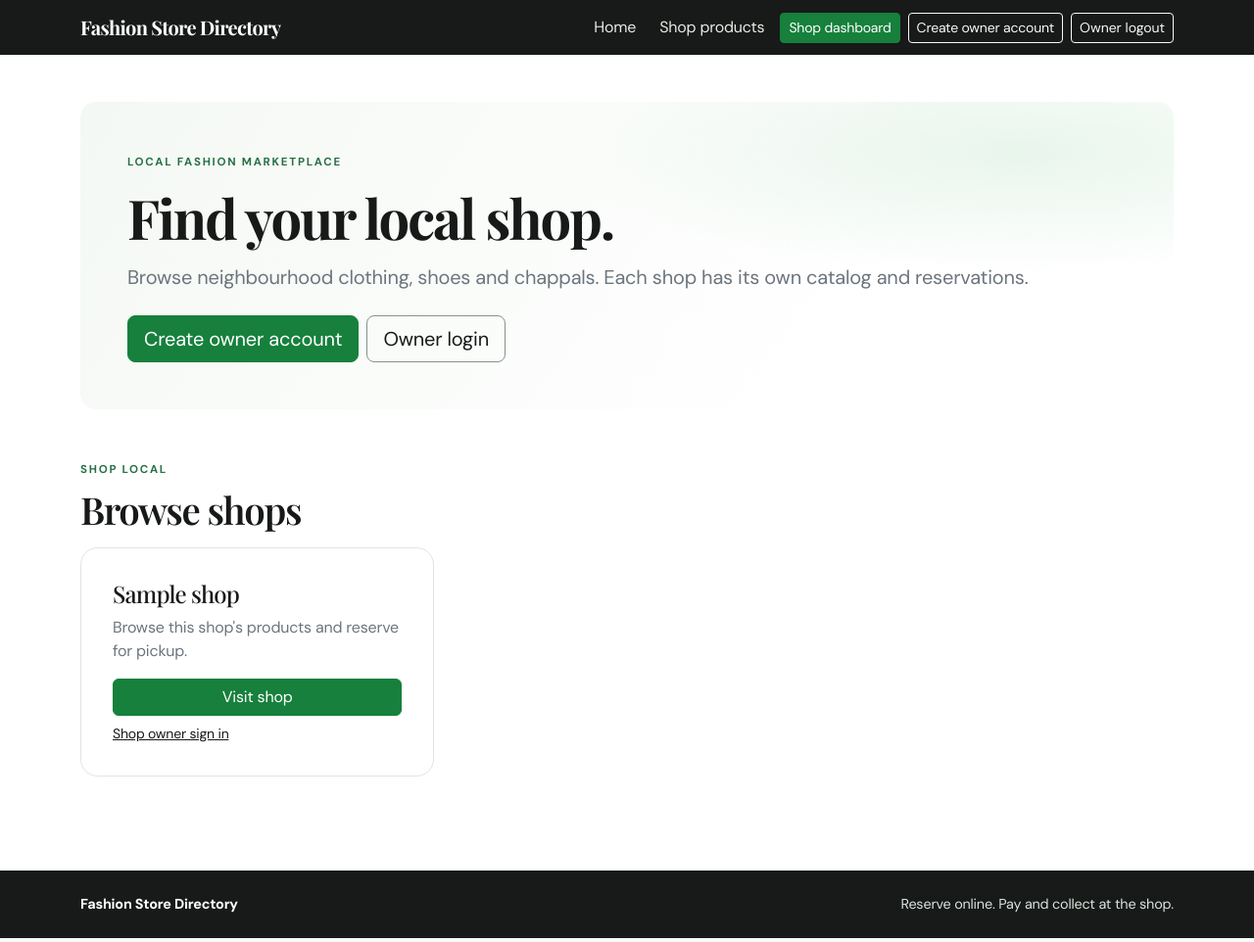
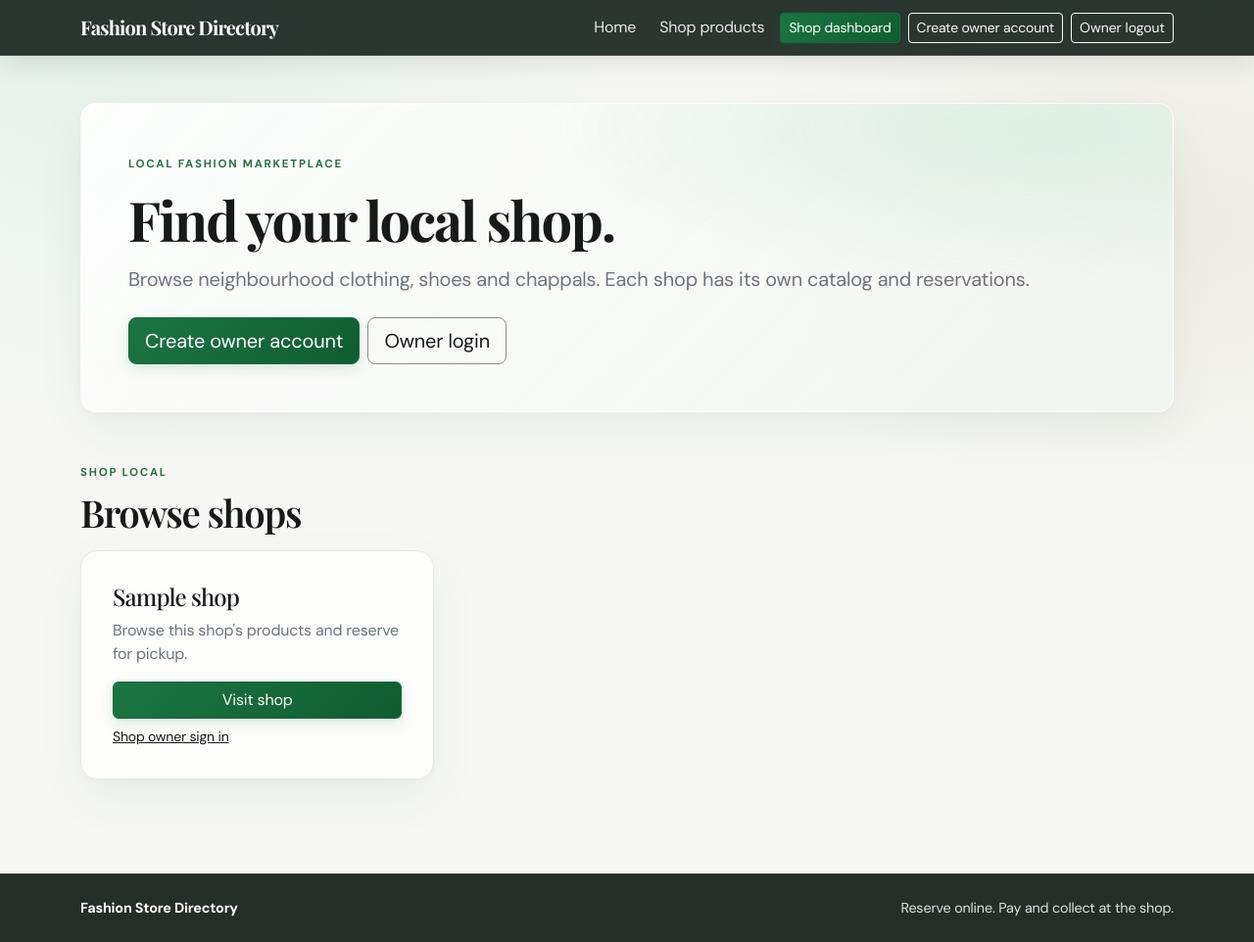
Before and after one commit to smubarakbasha28-collab/local_clothing_booking_production_starter, a Flask app: page / in a window 1280 px wide. Shown: the whole page at 98% size. Run offline with Flask 3, Linux system fonts and the light colour scheme; the visitor is signed in with stand-in values (Sample User, id 1); tables that the repository leaves empty hold one stand-in row (values such as "Sample post"); some libraries are stand-ins or nearby versions.

Commit message:
Polish UI with glass styling and motion
Co-authored-by: Copilot <223556219+Copilot@users.noreply.github.com>

```diff
--- a/static/css/style.css
+++ b/static/css/style.css
@@ -564,3 +564,163 @@ h1,h2,h3,.section-title,.navbar-brand{
   .product-card-inner,.product-image-wrap img,.directory-shop-card{transition:none}
   ::view-transition-old(root),::view-transition-new(root){animation:none}
 }
+
+/* Premium glass surfaces and subtle tactile interactions. */
+:root{
+  --glass-border:#ffffffb8;
+  --glass-surface:#ffffffb8;
+  --glass-shadow:0 18px 48px #173d2410,0 2px 8px #173d2408;
+  --green:#176b3a;
+  --green-dark:#10532d;
+}
+html{scroll-behavior:smooth}
+body{
+  background:
+    radial-gradient(ellipse at 8% 4%,#dcefe3a6 0,transparent 32rem),
+    radial-gradient(ellipse at 94% 24%,#e7e3d699 0,transparent 30rem),
+    #f7f8f5;
+}
+.site-nav{
+  border-bottom:1px solid #ffffff20;
+  background:#17231de8;
+  box-shadow:0 8px 28px #101b151c;
+  backdrop-filter:blur(18px) saturate(140%);
+  -webkit-backdrop-filter:blur(18px) saturate(140%);
+}
+.site-nav .navbar-brand{letter-spacing:-.04em}
+.site-nav .nav-link{
+  border-radius:100px;
+  padding-right:.8rem;
+  padding-left:.8rem;
+}
+.site-nav .nav-link:hover,.site-nav .nav-link:focus-visible{
+  background:#ffffff14;
+}
+main.container{min-height:60vh}
+.hero{
+  position:relative;
+  border:1px solid var(--glass-border);
+  background:
+    radial-gradient(ellipse at 88% 8%,#d5ebdcbd 0,transparent 38%),
+    linear-gradient(135deg,#ffffffd9,#f0f5f0c9);
+  box-shadow:var(--glass-shadow);
+  backdrop-filter:blur(16px) saturate(135%);
+  -webkit-backdrop-filter:blur(16px) saturate(135%);
+}
+.hero::before{
+  position:absolute;
+  top:0;
+  left:8%;
+  width:34%;
+  height:1px;
+  content:"";
+  background:linear-gradient(90deg,transparent,#ffffff,transparent);
+}
+.form-panel,.login-card,.success-panel,.stat-card,.admin-booking-notifications,
+.booking-product,.admin-table{
+  border-color:#dce7decc;
+  background:var(--glass-surface);
+  box-shadow:var(--glass-shadow);
+  backdrop-filter:blur(14px) saturate(125%);
+  -webkit-backdrop-filter:blur(14px) saturate(125%);
+}
+.product-card{
+  border-color:#ffffffd9;
+  background:#ffffffc9;
+  box-shadow:0 8px 28px #173d2410,0 1px 3px #173d2408;
+  backdrop-filter:blur(12px) saturate(130%);
+  -webkit-backdrop-filter:blur(12px) saturate(130%);
+}
+.product-card:hover{
+  border-color:#a8cfb3;
+  box-shadow:0 18px 38px #173d2419,0 4px 12px #173d240b;
+}
+.product-card-front{background:#ffffffc9}
+.product-card-back{
+  background:linear-gradient(145deg,#e9f3ecf2,#ffffffed 80%);
+}
+.category-tile{
+  border:1px solid #ffffffbd;
+  box-shadow:0 10px 28px #173d2410;
+}
+.category-tile:hover{
+  box-shadow:0 16px 34px #173d241c;
+}
+.admin-sidebar{
+  border-color:#ffffffc7;
+  background:linear-gradient(155deg,#ffffffd9,#edf4efc9);
+  box-shadow:var(--glass-shadow);
+  backdrop-filter:blur(16px) saturate(130%);
+  -webkit-backdrop-filter:blur(16px) saturate(130%);
+}
+.site-footer{
+  border-top:1px solid #ffffff1c;
+  background:#17231df2;
+}
+.btn-dark,.btn-success,.btn-primary{
+  background:linear-gradient(135deg,#1b7642,#105c32);
+  border-color:#176b3a;
+  box-shadow:0 5px 14px #176b3a24;
+}
+.btn-dark:hover,.btn-dark:focus,.btn-success:hover,.btn-success:focus,
+.btn-primary:hover,.btn-primary:focus{
+  background:linear-gradient(135deg,#155f35,#0c4826);
+  border-color:#10532d;
+  box-shadow:0 8px 20px #176b3a35;
+}
+.form-control,.form-select{
+  background-color:#ffffffd9;
+  border-radius:.7rem;
+  transition:border-color .2s ease,box-shadow .24s ease,background-color .2s ease,transform .24s ease;
+}
+.form-control:focus,.form-select:focus{
+  background-color:#fff;
+  box-shadow:0 0 0 .22rem #176b3a24,0 5px 16px #173d240d;
+}
+.filter-chip{
+  background:#ffffff9c;
+  box-shadow:0 3px 10px #173d2408;
+}
+.catalog-picker>summary{
+  background:#ffffffd9;
+  border-radius:.7rem;
+  transition:border-color .2s ease,box-shadow .2s ease,transform .2s ease;
+}
+.catalog-picker[open]>summary{
+  box-shadow:0 5px 14px #173d2410;
+}
+.catalog-picker-options{
+  border-color:#dce7de;
+  background:#fffffff2;
+  backdrop-filter:blur(12px);
+  -webkit-backdrop-filter:blur(12px);
+}
+:where(button,[role="button"],input[type="submit"],input[type="button"],
+  .category-tile,.filter-chip,.product-gallery-thumbnail):active{
+  transform:scale(.975);
+}
+a:active{opacity:.78}
+.shop-carousel-control:active{
+  transform:translateY(-50%) scale(.94);
+}
+@media(prefers-reduced-motion:no-preference){
+  .hero,.product-card,.form-panel,.login-card,.success-panel,.directory-shop-card{
+    animation:glass-rise .55s cubic-bezier(.2,.75,.25,1) both;
+  }
+  main .row>div:nth-child(2) .product-card{animation-delay:35ms}
+  main .row>div:nth-child(3) .product-card{animation-delay:70ms}
+  main .row>div:nth-child(4) .product-card{animation-delay:105ms}
+  .category-tile,.stat-card{
+    transition:transform .28s cubic-bezier(.2,.75,.25,1),box-shadow .28s ease,border-color .2s ease;
+  }
+}
+@keyframes glass-rise{
+  from{opacity:0}
+  to{opacity:1}
+}
+@media(prefers-reduced-motion:reduce){
+  html{scroll-behavior:auto}
+  .hero,.product-card,.form-panel,.login-card,.success-panel,.directory-shop-card{
+    animation:none;
+  }
+}
--- a/templates/base.html
+++ b/templates/base.html
@@ -9,7 +9,7 @@
   <link rel="preconnect" href="https://fonts.gstatic.com" crossorigin>
   <link href="https://fonts.googleapis.com/css2?family=DM+Sans:wght@400;500;600;700&family=Playfair+Display:wght@500;600;700&display=swap" rel="stylesheet">
   <link href="https://cdn.jsdelivr.net/npm/bootstrap@5.3.3/dist/css/bootstrap.min.css" rel="stylesheet">
-  <link href="{{ url_for('static', filename='css/style.css', v='fashion-type-flip-touch-v6-20261019') }}" rel="stylesheet">
+  <link href="{{ url_for('static', filename='css/style.css', v='fashion-glass-motion-v7-20261020') }}" rel="stylesheet">
 </head>
 <body>
 <nav class="navbar navbar-expand-lg navbar-dark site-nav">
```
